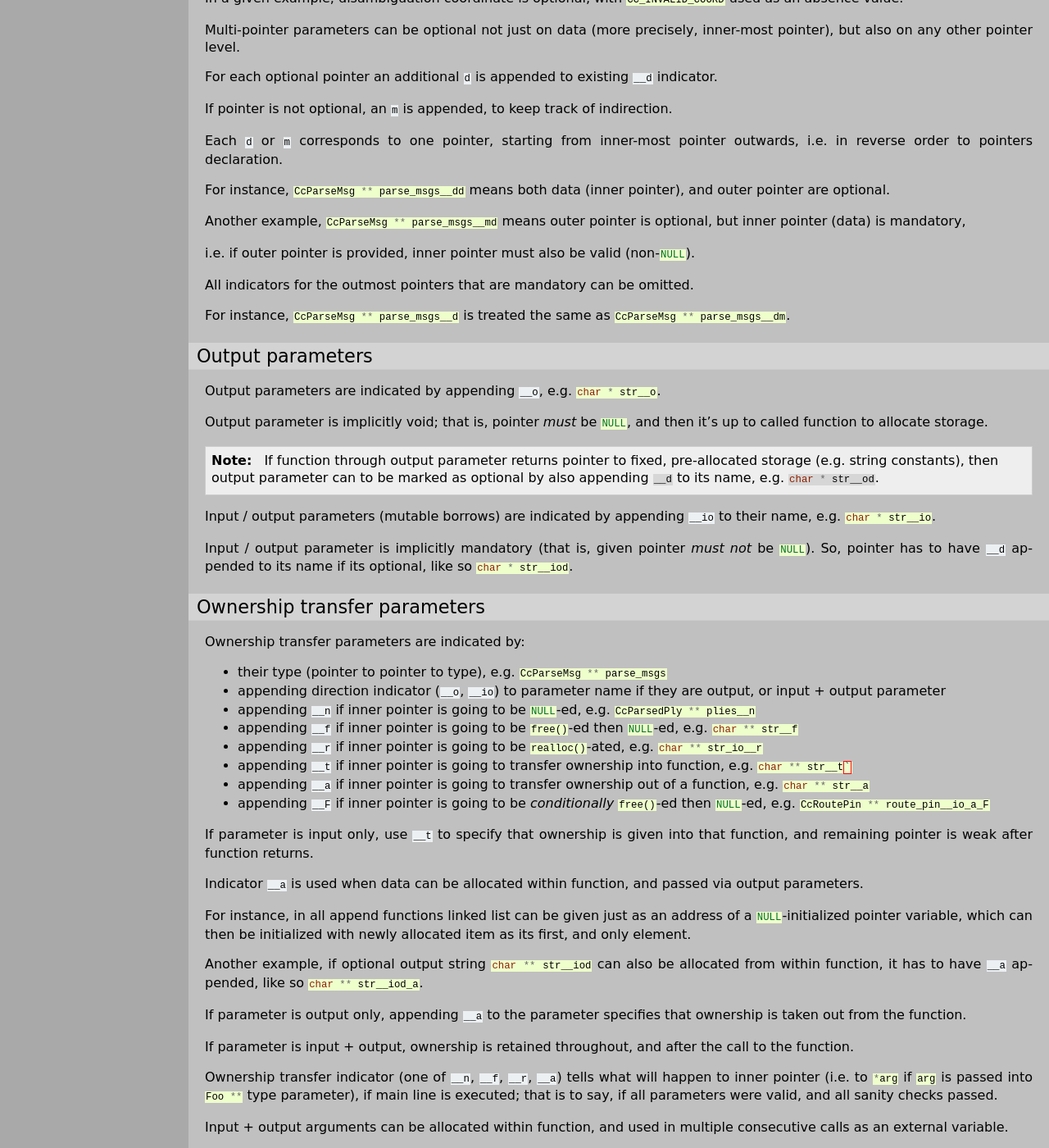
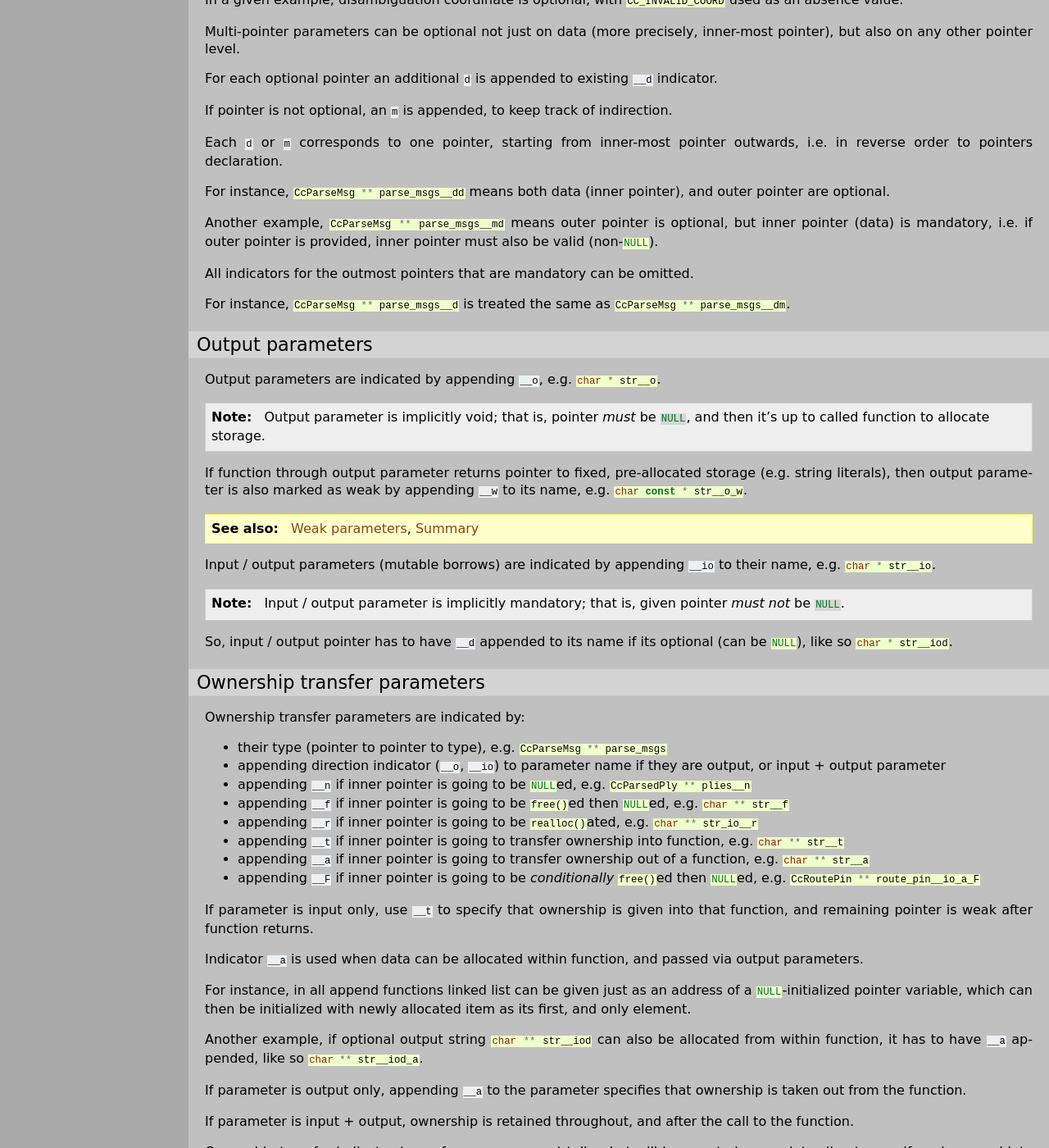
Before and after one commit to mmlacak/crochess, a Sphinx documentation site: the page built from docs/source/memory.rst, in a window 1280 px wide and 1400 px high, scrolled down 2886 px. Shown: the whole window at 82% size. Built offline with Sphinx 7.4.7, drawn with Linux system fonts in a browser that asks for light colours; some of the changed text lies outside the part shown.

Commit message:
Added organization file. Clarified output params.

```diff
--- a/docs/source/libcrochess.rst
+++ b/docs/source/libcrochess.rst
@@ -57,6 +57,7 @@ other application, or server can take over networking.
     terms
     memory
     design
+    organization
 
 .. _lbl-libcrochess-library-footnotes:
 
--- a/docs/source/memory.rst
+++ b/docs/source/memory.rst
@@ -10,9 +10,9 @@ Memory management
 
 Entity in this text refers to any
 `plain-old-data <https://en.wikipedia.org/wiki/Passive_data_structure>`_
-structure, which can be :c:`alloc()`-ated on the heap.
+structure, which can be :c:`alloc()`\ated on the heap.
 
-Here, these are mostly linked :c:`struct`-s, usually containing :c:`union`-s.
+Here, these are mostly linked :c:`struct`\s, usually containing :c:`union`\s.
 
 .. _lbl-memory-management-ownership:
 
@@ -40,11 +40,11 @@ during its whole scope, this includes a case of a function which returns that
 pointer, since it also returns ownership.
 
 Trailing ``__a`` is also appended if pointer is the last one in a chain of
-ownership transfers, since that pointer needs to be :c:`free()`-ed always,
+ownership transfers, since that pointer needs to be :c:`free()`\ed always,
 unconditionally.
 
 If pointer has temporary ownership of an entity, ``__t`` is appended to its name,
-i.e. if pointer has to be :c:`free()`-ed sometimes, only under some conditions.
+i.e. if pointer has to be :c:`free()`\ed sometimes, only under some conditions.
 
 Transfer of ownership ``__t`` indicates what would happen if main line of execution
 is followed, i.e. if all data is valid.
@@ -136,8 +134,8 @@ weak before it gets returned.
 Entities
 ^^^^^^^^
 
-Every :c:`alloc()`-ated entity has implicit ownership over all links (pointers) to
-other :c:`alloc()`-ated entities, and, by extension, over all accessible entities
+Every :c:`alloc()`\ated entity has implicit ownership over all links (pointers) to
+other :c:`alloc()`\ated entities, and, by extension, over all accessible entities
 in a linked structure.
 
 Note that in a linked list, entity in the middle has ownership only over entities
@@ -147,7 +145,7 @@ of the entire linked list.
 If a pointer in an entity does not have ownership over linked entity, ``__w`` is
 appended to its name, e.g. :c:`CcParsedPly * related_ply__w`.
 
-Function(s) :c:`free()`-ing containing entity does not :c:`free()` weak pointers.
+Function(s) :c:`free()`\ing containing entity does not :c:`free()` weak pointers.
 
 For instance, :c:`CcParsedMove` contains :c:`CcParsedPly *`, so it owns all
 :c:`CcParsedPly` items in that linked list.
@@ -157,12 +155,12 @@ items in that linked list.
 
 So, :c:`CcParsedMove` indirectly owns every :c:`CcParsedStep` in the whole structure.
 
-This is evidenced when :c:`free()`-ing hierarchically complete structure from a single
+This is evidenced when :c:`free()`\ing hierarchically complete structure from a single
 :c:`CcParsedMove` pointer.
 
-All :c:`CcParsedMove`-s in a linked list are :c:`free()`-ed by calling :c:`cc_move_free_all_moves()`,
-which :c:`free()`-s all linked :c:`CcParsedPly`-s in each :c:`CcParsedMove` (by calling :c:`cc_ply_free_all_plies()`),
-which :c:`free()`-s all linked :c:`CcParsedStep`-s in each :c:`CcParsedPly` (by calling :c:`cc_parsed_step_free_all_steps()`).
+All :c:`CcParsedMove`\s in a linked list are :c:`free()`\ed by calling :c:`cc_move_free_all_moves()`,
+which :c:`free()`\s all linked :c:`CcParsedPly`\s in each :c:`CcParsedMove` (by calling :c:`cc_ply_free_all_plies()`),
+which :c:`free()`\s all linked :c:`CcParsedStep`\s in each :c:`CcParsedPly` (by calling :c:`cc_parsed_step_free_all_steps()`).
 
 .. _lbl-memory-management-ownership-transfer:
 
@@ -194,7 +192,7 @@ Parameters
 
 Pointers as function parameters are usually input, read-only borrows.
 
-Strings (i.e. :c:`char *`) have their underlying type :c:`const`-ed
+Strings (i.e. :c:`char *`) have their underlying type :c:`const`\ed
 (i.e. :c:`char const *`), most other types do not have :c:`const`.
 
 For instance, :c:`char const * str`, :c:`CcParsedMove * moves`.
@@ -228,9 +226,8 @@ For instance, :c:`CcParseMsg ** parse_msgs__dd` means both data (inner pointer),
 and outer pointer are optional.
 
 Another example, :c:`CcParseMsg ** parse_msgs__md` means outer pointer is optional,
-but inner pointer (data) is mandatory,
-
-i.e. if outer pointer is provided, inner pointer must also be valid (non-:c:`NULL`).
+but inner pointer (data) is mandatory, i.e. if outer pointer is provided, inner
+pointer must also be valid (non-:c:`NULL`).
 
 All indicators for the outmost pointers that are mandatory can be omitted.
 
@@ -244,21 +241,30 @@ Output parameters
 
 Output parameters are indicated by appending ``__o``, e.g. :c:`char * str__o`.
 
-Output parameter is implicitly void; that is, pointer *must* be :c:`NULL`, and
-then it's up to called function to allocate storage.
+.. note::
+
+    Output parameter is implicitly void; that is, pointer *must* be :c:`NULL`,
+    and then it's up to called function to allocate storage.
+
+If function through output parameter returns pointer to fixed, pre-allocated
+storage (e.g. string literals), then output parameter is also marked as weak
+by appending ``__w`` to its name, e.g. :c:`char const * str__o_w`.
+
+.. seealso::
+
+    :ref:`lbl-memory-management-parameters-weak`,
+    :ref:`lbl-memory-management-summary`
+
+Input / output parameters (mutable borrows) are indicated by appending ``__io`` to
+their name, e.g. :c:`char * str__io`.
 
 .. note::
 
-    If function through output parameter returns pointer to fixed, pre-allocated
-    storage (e.g. string constants), then output parameter can to be marked as
-    optional by also appending ``__d`` to its name, e.g. :c:`char * str__od`.
+    Input / output parameter is implicitly mandatory; that is, given pointer
+    *must not* be :c:`NULL`.
 
-Input / output parameters (mutable borrows) are indicated by appending
-``__io`` to their name, e.g. :c:`char * str__io`.
-
-Input / output parameter is implicitly mandatory (that is, given pointer
-*must not* be :c:`NULL`). So, pointer has to have ``__d`` appended to its
-name if its optional, like so :c:`char * str__iod`.
+So, input / output pointer has to have ``__d`` appended to its name if its optional
+(can be :c:`NULL`), like so :c:`char * str__iod`.
 
 .. _lbl-memory-management-parameters-transfer:
 
@@ -270,18 +276,18 @@ Ownership transfer parameters are indicated by:
 * their type (pointer to pointer to type), e.g. :c:`CcParseMsg ** parse_msgs`
 * appending direction indicator (``__o``, ``__io``) to parameter name if they are
   output, or input + output parameter
-* appending ``__n`` if inner pointer is going to be :c:`NULL`-ed, e.g.
+* appending ``__n`` if inner pointer is going to be :c:`NULL`\ed, e.g.
   :c:`CcParsedPly ** plies__n`
-* appending ``__f`` if inner pointer is going to be :c:`free()`-ed then :c:`NULL`-ed,
+* appending ``__f`` if inner pointer is going to be :c:`free()`\ed then :c:`NULL`\ed,
   e.g. :c:`char ** str__f`
-* appending ``__r`` if inner pointer is going to be :c:`realloc()`-ated, e.g.
+* appending ``__r`` if inner pointer is going to be :c:`realloc()`\ated, e.g.
   :c:`char ** str_io__r`
 * appending ``__t`` if inner pointer is going to transfer ownership into function,
-  e.g. :c:`char ** str__t``
+  e.g. :c:`char ** str__t`
 * appending ``__a`` if inner pointer is going to transfer ownership out of a function,
   e.g. :c:`char ** str__a`
-* appending ``__F`` if inner pointer is going to be *conditionally* :c:`free()`-ed
-  then :c:`NULL`-ed, e.g. :c:`CcRoutePin ** route_pin__io_a_F`
+* appending ``__F`` if inner pointer is going to be *conditionally* :c:`free()`\ed
+  then :c:`NULL`\ed, e.g. :c:`CcRoutePin ** route_pin__io_a_F`
 
 If parameter is input only, use ``__t`` to specify that ownership is given into that
 function, and remaining pointer is weak after function returns.
@@ -334,7 +340,7 @@ Free parameters
 ^^^^^^^^^^^^^^^
 
 Free parameters are input parameters which point to an element in a container
-(e.g. linked list) that needs to be :c:`free()`-ed,
+(e.g. linked list) that needs to be :c:`free()`\ed,
 
 either just pointed-to element, or a larger sub-container, but not the whole
 container itself.
@@ -346,7 +352,7 @@ Unlike corresponding ownership transfer parameter with the same ``__f`` indicato
 free parameter pointer is single (i.e. :c:`CcRoutePin * rp__f`` and not
 :c:`CcRoutePin ** rp__f``),
 
-since container continues to live, and thus given pointer to it is not :c:`NULL`-ed.
+since container continues to live, and thus given pointer to it is not :c:`NULL`\ed.
 
 .. _lbl-memory-management-parameters-weak:
 
```
Also changed, not shown: other parts of docs/source/memory.rst (+4 -55 lines), docs/source/organization.rst (added, +100 -0 lines), docs/source/test.rst (+8 -6 lines).
